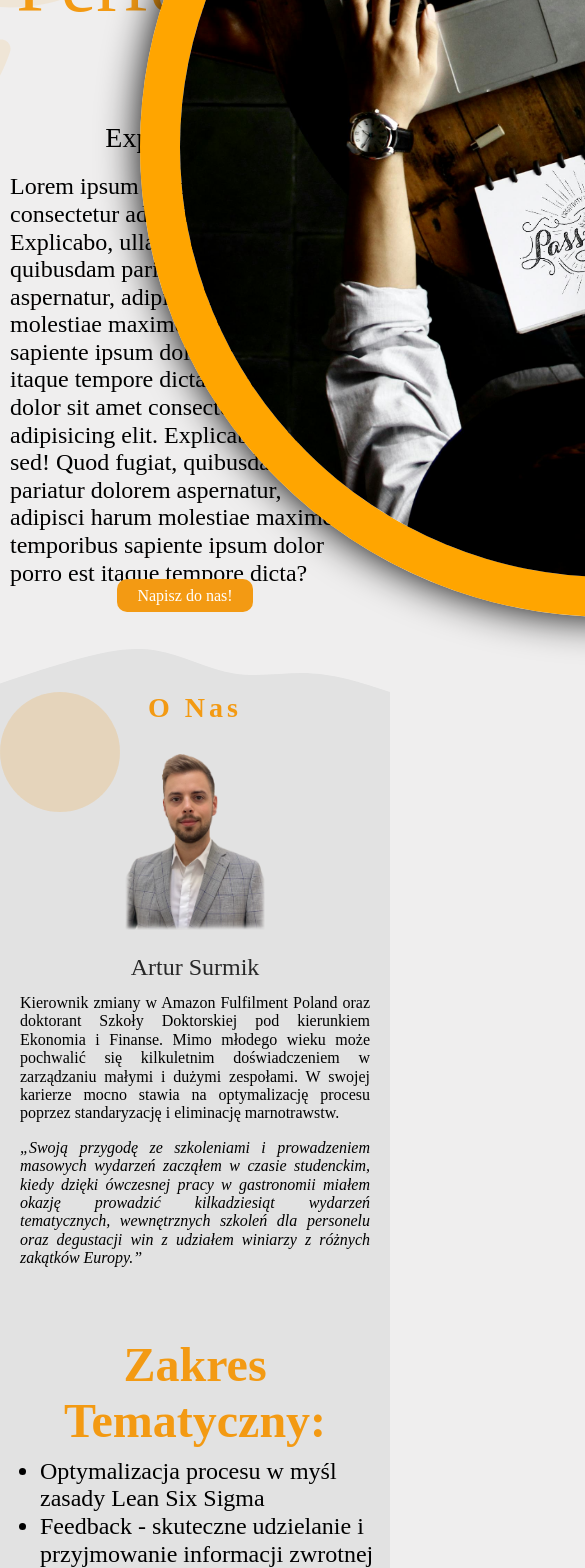
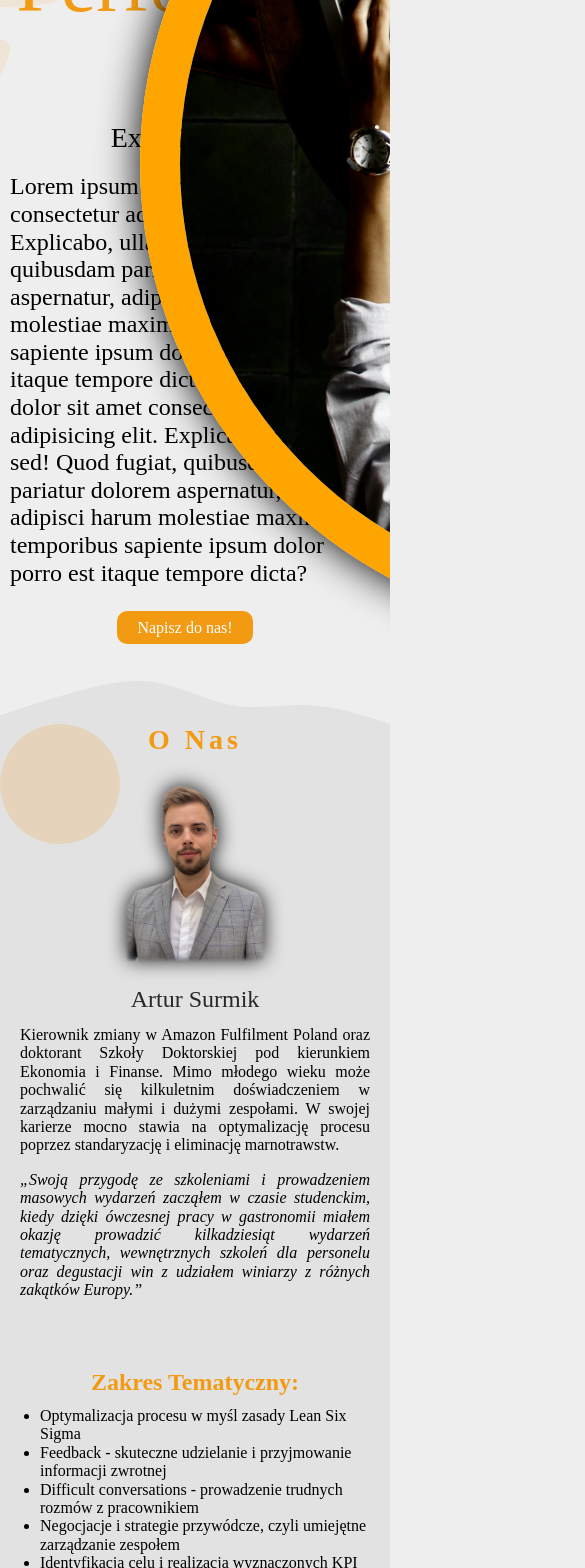
Before and after one commit to mizdebski77/Coaching-website, a React (Create React App) app: page / in a window 390 px wide. Shown: the part 300-1868 px from the top of the page, 585 px wide, since content can reach past the window. Built offline with nearby package versions, Linux system fonts and the light colour scheme.

Commit message:
Media query to abaout added

```diff
--- a/src/features/Home/About/about.tsx
+++ b/src/features/Home/About/about.tsx
@@ -1,5 +1,5 @@
 import React from 'react';
-import { Article, Avatar, AvatarText, AvatarTextWrapper, AvatarTitle, AvatarWrapper, Circle, Container, Title, Wave, Wrapper } from './styledAbout';
+import { Article, Avatar, AvatarText, AvatarTextWrapper, AvatarTitle, AvatarWrapper, Circle, Container, List, Title, Topics, Wave, Wrapper } from './styledAbout';
 import upWave from '../../../common/Images/upWave.svg';
 import bottomWave from '../../../common/Images/bottomWave.svg';
 import circle from '../../../common/Images/leftArrow.svg';
@@ -52,14 +52,14 @@ export const About = () => {
 
 
                     </AvatarWrapper>
-                    <p style={{ fontSize: '48px', fontWeight: 'bold', textAlign: 'center', margin: '24px 0', color: '#F39A13' }}>Zakres Tematyczny:</p>
-                    <ul style={{ fontSize: '24px', margin: '0 auto', marginTop: '-24px', }}>
+                    <Topics>Zakres Tematyczny:</Topics>
+                    <List>
                         <li>Optymalizacja procesu w myśl zasady Lean Six Sigma</li>
                         <li>Feedback - skuteczne udzielanie i przyjmowanie informacji zwrotnej</li>
                         <li>Difficult conversations - prowadzenie trudnych rozmów z pracownikiem</li>
                         <li>Negocjacje i strategie przywódcze, czyli umiejętne zarządzanie zespołem</li>
                         <li>Identyfikacja celu i realizacja wyznaczonych KPI</li>
-                    </ul>
+                    </List>
 
                     {/* <AvatarWrapper reverse >
                         <AvatarTextWrapper >
--- a/src/features/Home/About/styledAbout.ts
+++ b/src/features/Home/About/styledAbout.ts
@@ -1,4 +1,5 @@
 import { css, styled } from "styled-components";
+import { theme } from "../../../core/theme";
 
 export const Wrapper = styled.section`
     margin-top: -280px;
@@ -120,6 +121,27 @@ export const AvatarWrapper = styled.div <{ reverse?: boolean }>`
     };
 `;
 
+export const Topics = styled.p`
+    font-size: 48px;
+    font-weight: bold;
+    text-align: center;
+    margin: 24px 0;
+    color: ${({theme}) => theme.color.fontColor};
+
+    @media (max-width: ${({ theme }) => theme.breakPoint.mobileMax}px){
+        font-size: 24px;
+    };
+`;
+
+export const List = styled.ul`
+    font-size: 24px;
+    margin: -24px auto 20px;
+
+    @media (max-width: ${({ theme }) => theme.breakPoint.mobileMax}px){
+        font-size: 16px;
+    };
+`;
+
 export const AvatarTitle = styled.span`
     font-size: 40px;
     margin: 0 auto;
@@ -135,6 +157,7 @@ export const Avatar = styled.img`
     width: 100%;
     margin: 0 auto;
     z-index: 9;
+    filter: drop-shadow(0px 0px 10px);
 
     @media (max-width: ${({ theme }) => theme.breakPoint.mobileMax}px){
         max-width: 140px;
--- a/src/features/Home/Header/header.tsx
+++ b/src/features/Home/Header/header.tsx
@@ -15,7 +15,7 @@ export const Header = () => {
                             Optimize Performance
                         </TitleSpan>
                         <TitleParagraph>
-                            Experience IT
+                            Experience it
                         </TitleParagraph>
                     </Title>
                 </AnimatedElement>
@@ -27,9 +27,11 @@ export const Header = () => {
 
 
                 <AnimatedElement right>
-                    <TitleLink href='http://localhost:3000/' >
-                        Napisz do nas!
-                    </TitleLink>
+                    <div style={{marginTop: '32px'}}>
+                        <TitleLink href='http://localhost:3000/' >
+                            Napisz do nas!
+                        </TitleLink>
+                    </div>
                 </AnimatedElement>
 
 
--- a/src/features/Home/home.tsx
+++ b/src/features/Home/home.tsx
@@ -6,11 +6,11 @@ import { Contact } from './Contact/contact';
 
 export const Home = () => {
     return (
-        <>
+        <div style={{overflow: 'hidden'}}>
             <Header  />
             <About />
             <Services />
             <Contact />
-        </>
+        </div>
     );
 };
```
